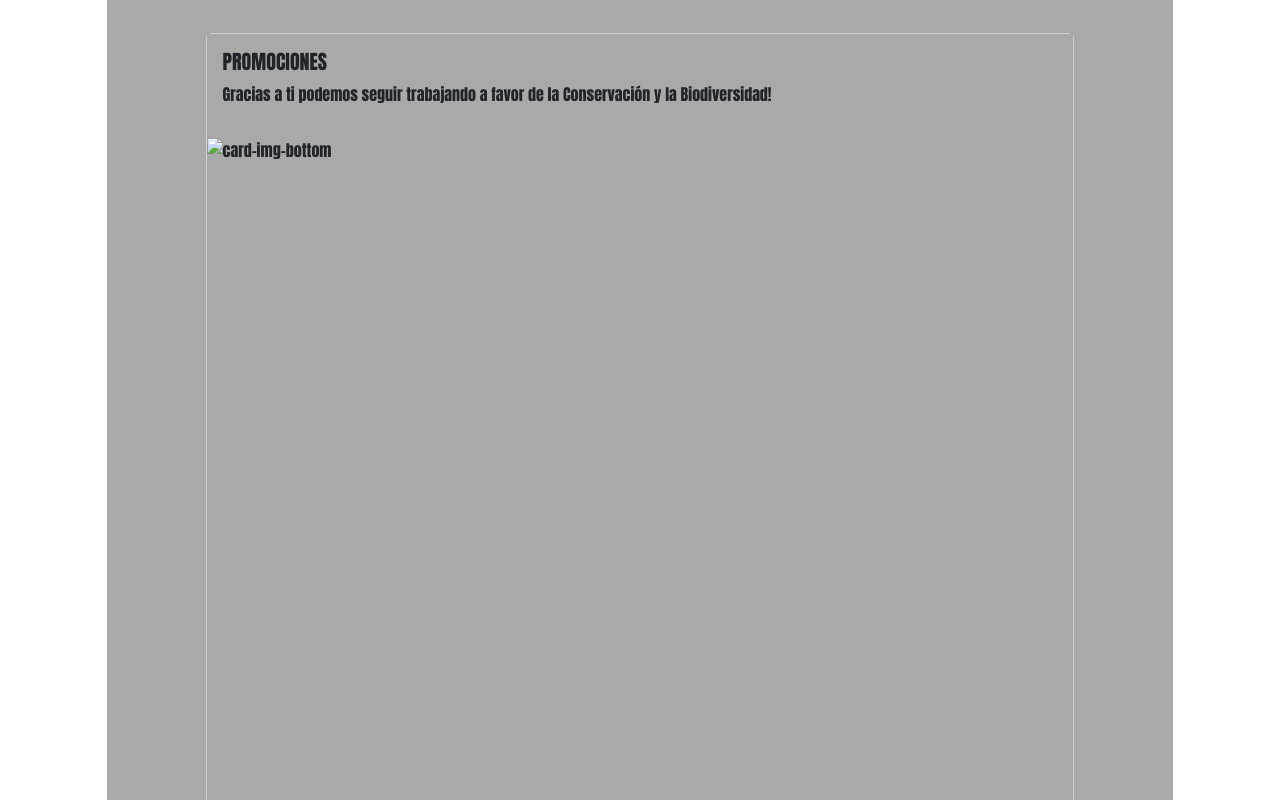
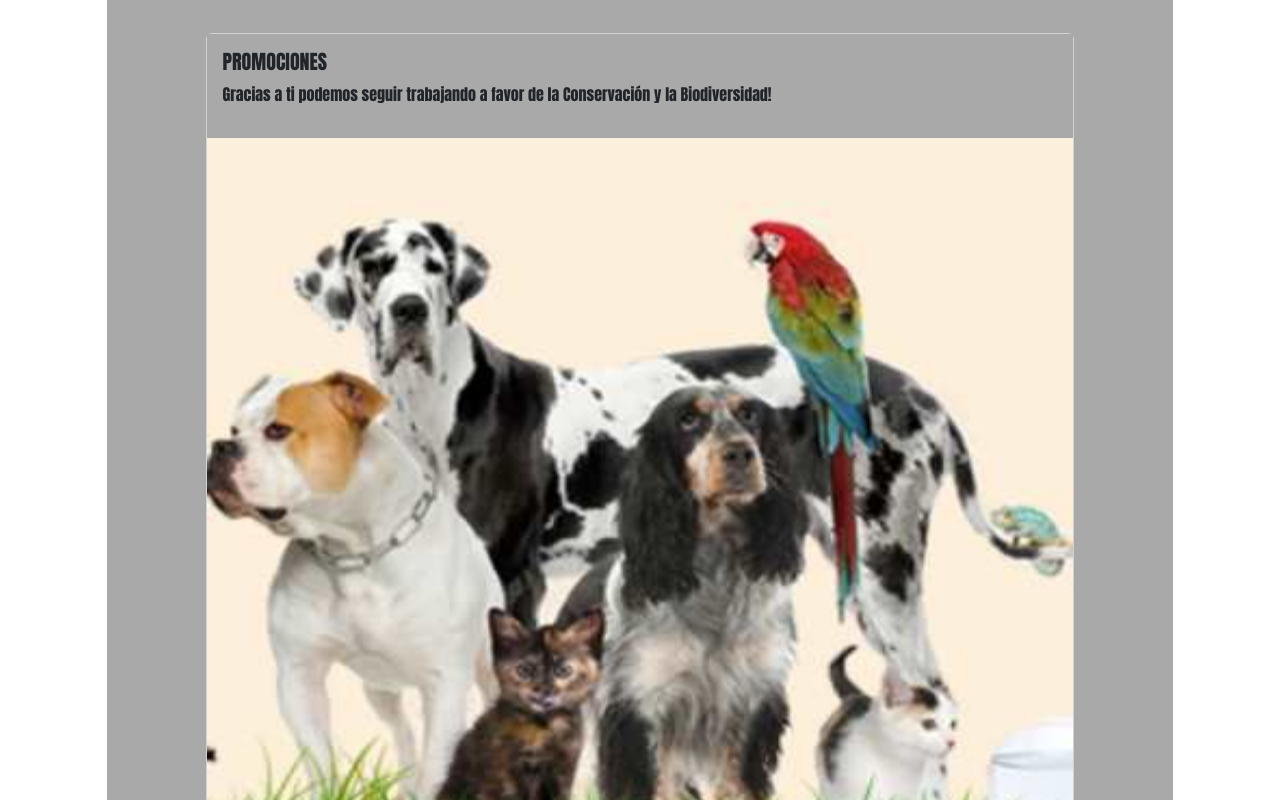
Before and after one commit to vanessamurrieta/proyectofinalverano, a plain HTML site: page index.html in a window 1280 px wide. Shown: the part 1780-2580 px from the top of the page. Drawn offline with nearby package versions, Linux system fonts and the light colour scheme; the site is published under a folder, as on GitHub Pages, so addresses that start at the root find nothing; files whose address does not match are found by name.

Commit message:
Update index.html

```diff
--- a/index.html
+++ b/index.html
@@ -56,7 +56,7 @@
               <p class="card-text">Gracias a ti podemos seguir trabajando a favor de la Conservación y la Biodiversidad!</p>
               <p class="card-text"><small class="text-muted"></small></p>
             </div>
-            <img  height="800" width="780" src="/img/urgencias-veterinarias-madrid.jpg" class="card-img-bottom" alt="card-img-bottom">
+            <img  height="800" width="780" src="img/urgencias-veterinarias-madrid.jpg" class="card-img-bottom" alt="card-img-bottom">
           </div>
         </section>
         <br>
```
